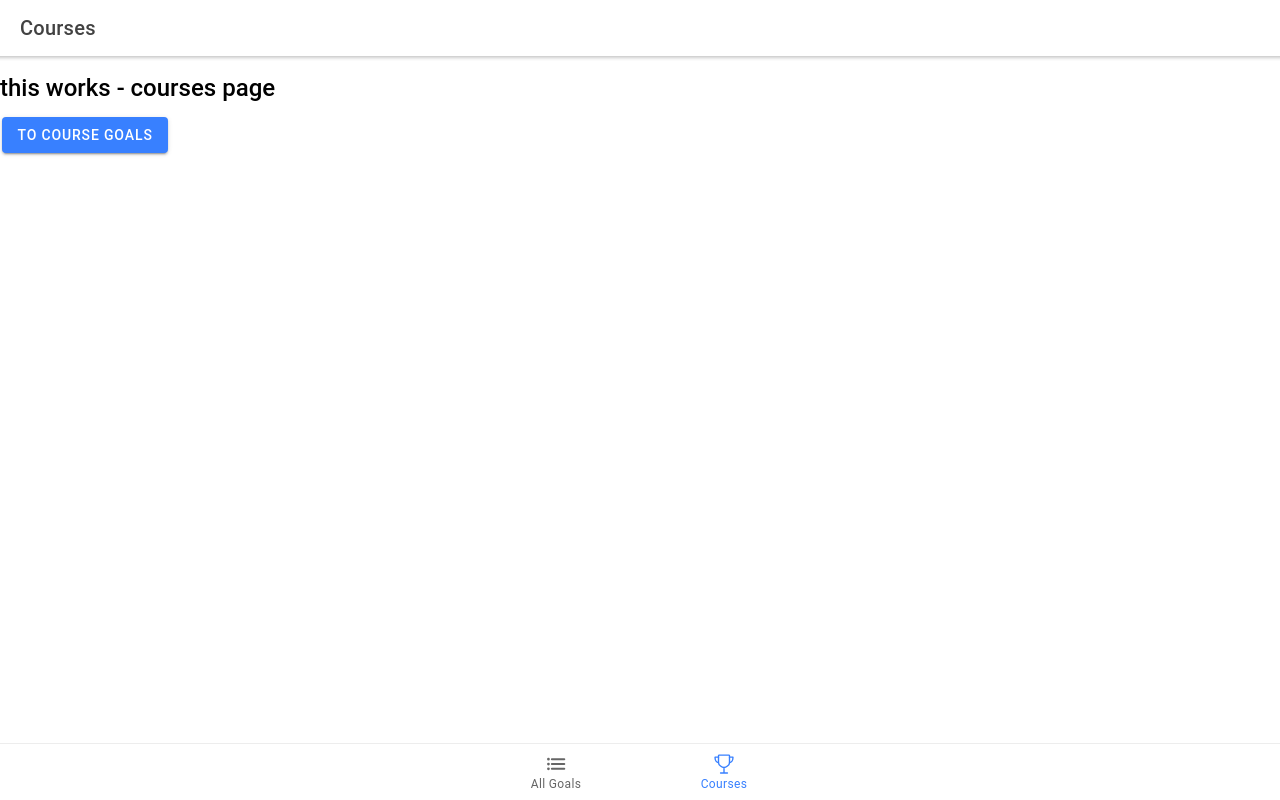
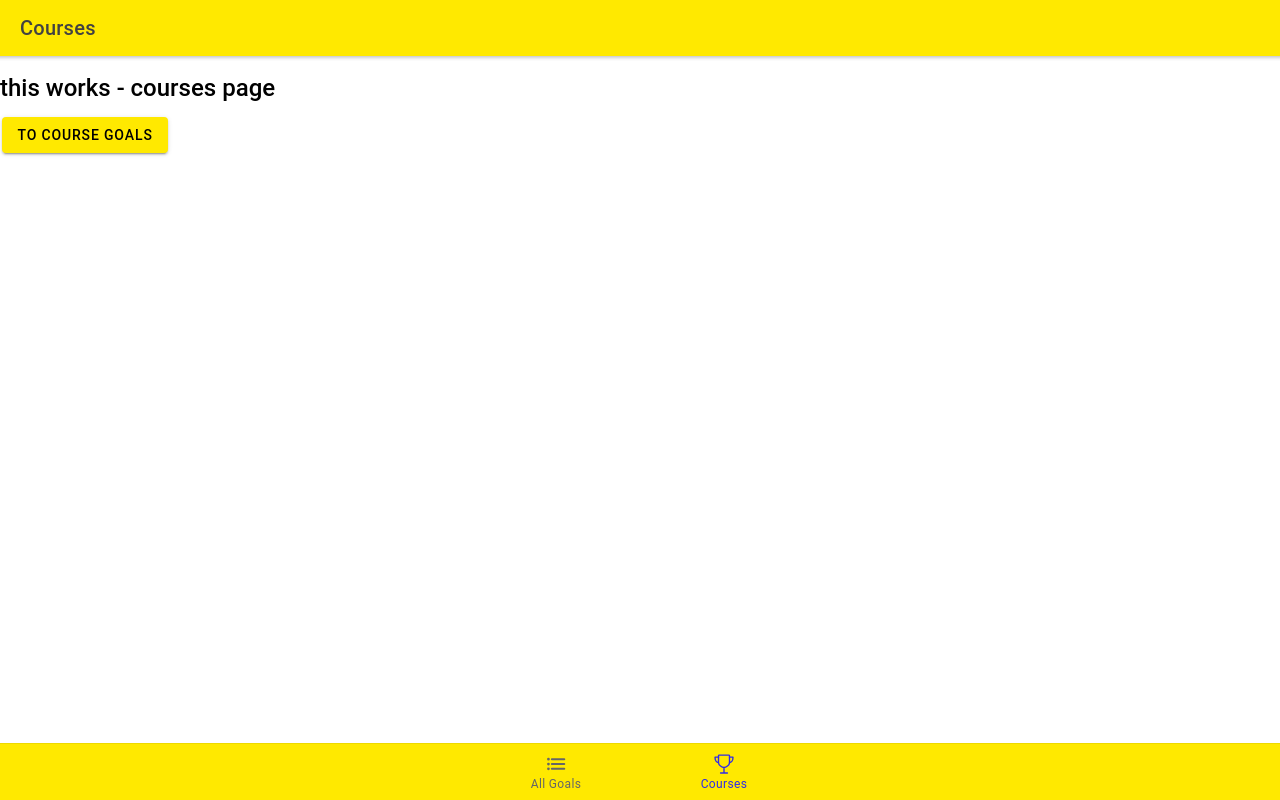
Before and after one commit to md-riaz/ionic-goal, a React (Create React App) app: page /courses in a window 1280 px wide. Built offline with nearby package versions, Linux system fonts and the light colour scheme.

Commit message:
app-wide-component-style

```diff
--- a/src/App.tsx
+++ b/src/App.tsx
@@ -32,6 +32,8 @@
 
 /* Theme variables */
 import './theme/variables.css';
+import './theme/theme.css';
+
 import { Courses } from './pages/Courses';
 import { CourseGoals } from './pages/CourseGoals';
 import { AllGoals } from './pages/AllGoals';
--- /dev/null
+++ b/src/theme/theme.css
@@ -0,0 +1,12 @@
+:root {
+   --ion-toolbar-background: var(--ion-color-primary);
+   --ion-tab-bar-background: var(--ion-color-primary);
+   --ion-tab-bar-color-selected: var(--ion-color-secondary);
+}
+@media (prefers-color-scheme: dark) {
+   .md body {
+      --ion-toolbar-background: var(--ion-color-primary);
+      --ion-tab-bar-background: var(--ion-color-primary);
+      --ion-tab-bar-color-selected: var(--ion-color-secondary);
+   }
+}
--- a/src/theme/variables.css
+++ b/src/theme/variables.css
@@ -3,39 +3,34 @@
 
 /** Ionic CSS Variables **/
 :root {
-  /** primary **/
-  --ion-color-primary: #3880ff;
-  --ion-color-primary-rgb: 56, 128, 255;
-  --ion-color-primary-contrast: #ffffff;
-  --ion-color-primary-contrast-rgb: 255, 255, 255;
-  --ion-color-primary-shade: #3171e0;
-  --ion-color-primary-tint: #4c8dff;
+   --ion-color-primary: #ffe900;
+   --ion-color-primary-rgb: 255, 233, 0;
+   --ion-color-primary-contrast: #000000;
+   --ion-color-primary-contrast-rgb: 0, 0, 0;
+   --ion-color-primary-shade: #e0cd00;
+   --ion-color-primary-tint: #ffeb1a;
 
-  /** secondary **/
-  --ion-color-secondary: #3dc2ff;
-  --ion-color-secondary-rgb: 61, 194, 255;
+   --ion-color-secondary: #302be8;
+   --ion-color-secondary-rgb: 48, 43, 232;
    --ion-color-secondary-contrast: #ffffff;
    --ion-color-secondary-contrast-rgb: 255, 255, 255;
-  --ion-color-secondary-shade: #36abe0;
-  --ion-color-secondary-tint: #50c8ff;
+   --ion-color-secondary-shade: #2a26cc;
+   --ion-color-secondary-tint: #4540ea;
 
-  /** tertiary **/
-  --ion-color-tertiary: #5260ff;
-  --ion-color-tertiary-rgb: 82, 96, 255;
-  --ion-color-tertiary-contrast: #ffffff;
-  --ion-color-tertiary-contrast-rgb: 255, 255, 255;
-  --ion-color-tertiary-shade: #4854e0;
-  --ion-color-tertiary-tint: #6370ff;
+   --ion-color-tertiary: #ffb93f;
+   --ion-color-tertiary-rgb: 255, 185, 63;
+   --ion-color-tertiary-contrast: #000000;
+   --ion-color-tertiary-contrast-rgb: 0, 0, 0;
+   --ion-color-tertiary-shade: #e0a337;
+   --ion-color-tertiary-tint: #ffc052;
 
-  /** success **/
    --ion-color-success: #2dd36f;
    --ion-color-success-rgb: 45, 211, 111;
-  --ion-color-success-contrast: #ffffff;
-  --ion-color-success-contrast-rgb: 255, 255, 255;
+   --ion-color-success-contrast: #000000;
+   --ion-color-success-contrast-rgb: 0, 0, 0;
    --ion-color-success-shade: #28ba62;
    --ion-color-success-tint: #42d77d;
 
-  /** warning **/
    --ion-color-warning: #ffc409;
    --ion-color-warning-rgb: 255, 196, 9;
    --ion-color-warning-contrast: #000000;
@@ -43,7 +38,6 @@
    --ion-color-warning-shade: #e0ac08;
    --ion-color-warning-tint: #ffca22;
 
-  /** danger **/
    --ion-color-danger: #eb445a;
    --ion-color-danger-rgb: 235, 68, 90;
    --ion-color-danger-contrast: #ffffff;
@@ -51,23 +45,13 @@
    --ion-color-danger-shade: #cf3c4f;
    --ion-color-danger-tint: #ed576b;
 
-  /** dark **/
-  --ion-color-dark: #222428;
-  --ion-color-dark-rgb: 34, 36, 40;
-  --ion-color-dark-contrast: #ffffff;
-  --ion-color-dark-contrast-rgb: 255, 255, 255;
-  --ion-color-dark-shade: #1e2023;
-  --ion-color-dark-tint: #383a3e;
-
-  /** medium **/
    --ion-color-medium: #92949c;
    --ion-color-medium-rgb: 146, 148, 156;
-  --ion-color-medium-contrast: #ffffff;
-  --ion-color-medium-contrast-rgb: 255, 255, 255;
+   --ion-color-medium-contrast: #000000;
+   --ion-color-medium-contrast-rgb: 0, 0, 0;
    --ion-color-medium-shade: #808289;
    --ion-color-medium-tint: #9d9fa6;
 
-  /** light **/
    --ion-color-light: #f4f5f8;
    --ion-color-light-rgb: 244, 245, 248;
    --ion-color-light-contrast: #000000;
@@ -83,66 +67,66 @@
    */
 
    body {
-    --ion-color-primary: #428cff;
-    --ion-color-primary-rgb: 66,140,255;
-    --ion-color-primary-contrast: #ffffff;
-    --ion-color-primary-contrast-rgb: 255,255,255;
-    --ion-color-primary-shade: #3a7be0;
-    --ion-color-primary-tint: #5598ff;
+      --ion-color-primary: #ffe900;
+      --ion-color-primary-rgb: 255, 233, 0;
+      --ion-color-primary-contrast: #000000;
+      --ion-color-primary-contrast-rgb: 0, 0, 0;
+      --ion-color-primary-shade: #e0cd00;
+      --ion-color-primary-tint: #ffeb1a;
 
-    --ion-color-secondary: #50c8ff;
-    --ion-color-secondary-rgb: 80,200,255;
+      --ion-color-secondary: #302be8;
+      --ion-color-secondary-rgb: 48, 43, 232;
       --ion-color-secondary-contrast: #ffffff;
-    --ion-color-secondary-contrast-rgb: 255,255,255;
-    --ion-color-secondary-shade: #46b0e0;
-    --ion-color-secondary-tint: #62ceff;
+      --ion-color-secondary-contrast-rgb: 255, 255, 255;
+      --ion-color-secondary-shade: #2a26cc;
+      --ion-color-secondary-tint: #4540ea;
 
-    --ion-color-tertiary: #6a64ff;
-    --ion-color-tertiary-rgb: 106,100,255;
-    --ion-color-tertiary-contrast: #ffffff;
-    --ion-color-tertiary-contrast-rgb: 255,255,255;
-    --ion-color-tertiary-shade: #5d58e0;
-    --ion-color-tertiary-tint: #7974ff;
+      --ion-color-tertiary: #ffb93f;
+      --ion-color-tertiary-rgb: 255, 185, 63;
+      --ion-color-tertiary-contrast: #000000;
+      --ion-color-tertiary-contrast-rgb: 0, 0, 0;
+      --ion-color-tertiary-shade: #e0a337;
+      --ion-color-tertiary-tint: #ffc052;
 
       --ion-color-success: #2fdf75;
-    --ion-color-success-rgb: 47,223,117;
+      --ion-color-success-rgb: 47, 223, 117;
       --ion-color-success-contrast: #000000;
-    --ion-color-success-contrast-rgb: 0,0,0;
+      --ion-color-success-contrast-rgb: 0, 0, 0;
       --ion-color-success-shade: #29c467;
       --ion-color-success-tint: #44e283;
 
       --ion-color-warning: #ffd534;
-    --ion-color-warning-rgb: 255,213,52;
+      --ion-color-warning-rgb: 255, 213, 52;
       --ion-color-warning-contrast: #000000;
-    --ion-color-warning-contrast-rgb: 0,0,0;
+      --ion-color-warning-contrast-rgb: 0, 0, 0;
       --ion-color-warning-shade: #e0bb2e;
       --ion-color-warning-tint: #ffd948;
 
       --ion-color-danger: #ff4961;
-    --ion-color-danger-rgb: 255,73,97;
+      --ion-color-danger-rgb: 255, 73, 97;
       --ion-color-danger-contrast: #ffffff;
-    --ion-color-danger-contrast-rgb: 255,255,255;
+      --ion-color-danger-contrast-rgb: 255, 255, 255;
       --ion-color-danger-shade: #e04055;
       --ion-color-danger-tint: #ff5b71;
 
       --ion-color-dark: #f4f5f8;
-    --ion-color-dark-rgb: 244,245,248;
+      --ion-color-dark-rgb: 244, 245, 248;
       --ion-color-dark-contrast: #000000;
-    --ion-color-dark-contrast-rgb: 0,0,0;
+      --ion-color-dark-contrast-rgb: 0, 0, 0;
       --ion-color-dark-shade: #d7d8da;
       --ion-color-dark-tint: #f5f6f9;
 
       --ion-color-medium: #989aa2;
-    --ion-color-medium-rgb: 152,154,162;
+      --ion-color-medium-rgb: 152, 154, 162;
       --ion-color-medium-contrast: #000000;
-    --ion-color-medium-contrast-rgb: 0,0,0;
+      --ion-color-medium-contrast-rgb: 0, 0, 0;
       --ion-color-medium-shade: #86888f;
       --ion-color-medium-tint: #a2a4ab;
 
       --ion-color-light: #222428;
-    --ion-color-light-rgb: 34,36,40;
+      --ion-color-light-rgb: 34, 36, 40;
       --ion-color-light-contrast: #ffffff;
-    --ion-color-light-contrast-rgb: 255,255,255;
+      --ion-color-light-contrast-rgb: 255, 255, 255;
       --ion-color-light-shade: #1e2023;
       --ion-color-light-tint: #383a3e;
    }
@@ -154,10 +138,10 @@
 
    .ios body {
       --ion-background-color: #000000;
-    --ion-background-color-rgb: 0,0,0;
+      --ion-background-color-rgb: 0, 0, 0;
 
       --ion-text-color: #ffffff;
-    --ion-text-color-rgb: 255,255,255;
+      --ion-text-color-rgb: 255, 255, 255;
 
       --ion-color-step-50: #0d0d0d;
       --ion-color-step-100: #1a1a1a;
@@ -190,7 +174,6 @@
       --ion-toolbar-border-color: var(--ion-color-step-250);
    }
 
-
    /*
    * Material Design Dark Theme
    * -------------------------------------------
@@ -198,10 +181,10 @@
 
    .md body {
       --ion-background-color: #121212;
-    --ion-background-color-rgb: 18,18,18;
+      --ion-background-color-rgb: 18, 18, 18;
 
       --ion-text-color: #ffffff;
-    --ion-text-color-rgb: 255,255,255;
+      --ion-text-color-rgb: 255, 255, 255;
 
       --ion-border-color: #222222;
 
```
Lines whose indentation alone changed are shown as unchanged.
